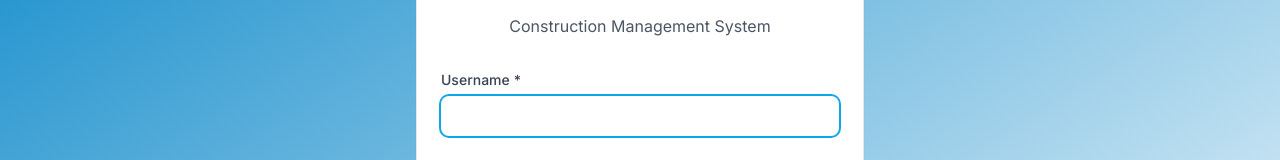
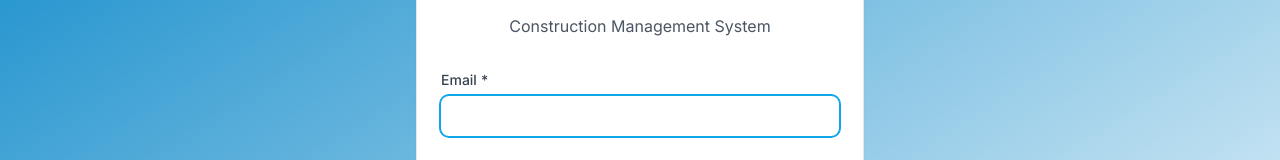
Before and after one commit to onyangowanga/COMS-Construction-Operations-Management-System-, a Next.js app in the folder frontend/: page /login in a window 1280 px wide. Shown: the part 249-409 px from the top of the page. Built offline with nearby package versions, Linux system fonts and the light colour scheme; no server answers.

Commit message:
Fix login: use email instead of username

```diff
--- a/frontend/app/login/page.tsx
+++ b/frontend/app/login/page.tsx
@@ -17,15 +17,15 @@ export default function LoginPage() {
   const { login, isLoading } = useAuth();
   const { error: showError } = useToast();
   const [credentials, setCredentials] = useState({
-    username: '',
+    email: '',
     password: '',
   });
 
   const handleSubmit = async (e: React.FormEvent) => {
     e.preventDefault();
 
-    if (!credentials.username || !credentials.password) {
-      showError('Validation Error', 'Please enter both username and password');
+    if (!credentials.email || !credentials.password) {
+      showError('Validation Error', 'Please enter both email and password');
       return;
     }
 
@@ -56,11 +56,11 @@ export default function LoginPage() {
 
         <form onSubmit={handleSubmit} className="space-y-6">
           <Input
-            label="Username"
-            type="text"
-            value={credentials.username}
+            label="Email"
+            type="email"
+            value={credentials.email}
             onChange={(e) =>
-              setCredentials({ ...credentials, username: e.target.value })
+              setCredentials({ ...credentials, email: e.target.value })
             }
             required
             disabled={isLoading}
--- a/frontend/types/user.ts
+++ b/frontend/types/user.ts
@@ -48,7 +48,7 @@ export interface AuthTokens {
 }
 
 export interface LoginCredentials {
-  username: string;
+  email: string;
   password: string;
 }
 
```
